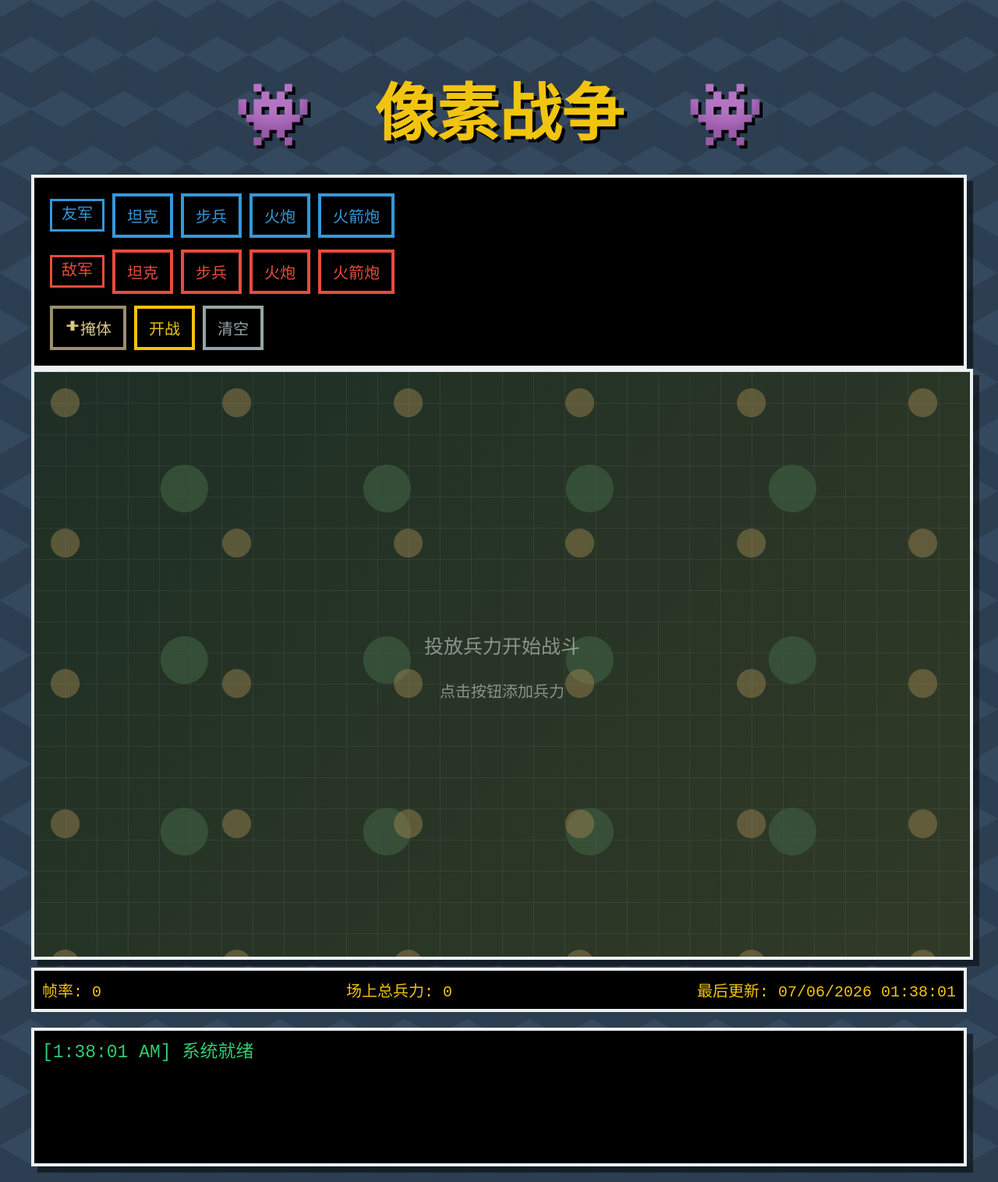
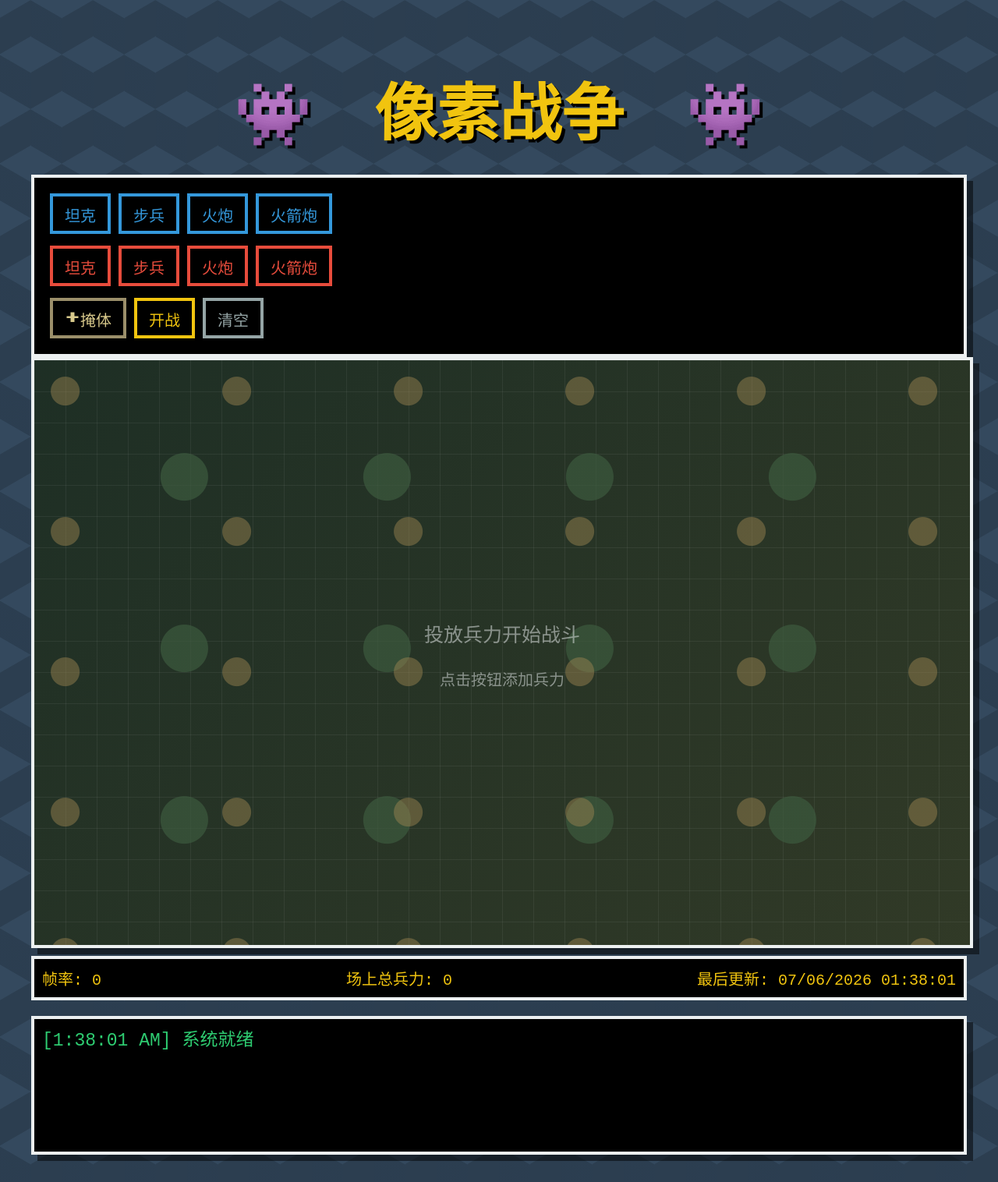
Before and after one commit to CrescentVelvet/crescentvelvet.github.io, a Jekyll site: the page built from _pages/sandbox_war_game.html, in a window 1280 px wide. Shown: the whole page at 78% size. Built offline with Jekyll 4.4.1, drawn with Linux system fonts in a browser that asks for light colours; some web fonts are replaced.

Commit message:
沙盘战争：删除友军/敌军标签按键，所有按钮统一高度（box-sizing:border-box + line-height:1.2）

```diff
--- a/_pages/sandbox_war_game.html
+++ b/_pages/sandbox_war_game.html
@@ -99,16 +99,6 @@ permalink: /sandbox_war_game.html
             color: var(--pixel-text);
         }
 
-        /* 阵营标签：友军/敌军 行首标识 */
-        .team-tag {
-            border: 3px solid;
-            background: #000;
-            padding: 4px 12px;
-            line-height: 1.4;
-        }
-        .team-tag.tag-ally  { color: var(--pixel-primary); border-color: var(--pixel-primary); }
-        .team-tag.tag-enemy { color: var(--pixel-secondary); border-color: var(--pixel-secondary); }
-
         .pixel-btn {
             font-family: 'ZCOOL QingKe HuangYou', 'Press Start 2P', 'DotGothic16', monospace;
             padding: 10px 15px;
@@ -118,6 +108,8 @@ permalink: /sandbox_war_game.html
             cursor: pointer;
             text-transform: uppercase;
             font-size: 20px;
+            line-height: 1.2;
+            box-sizing: border-box;
             position: relative;
             transition: transform 0.1s;
             box-shadow: 4px 4px 0px rgba(0,0,0,0.5);
@@ -659,7 +651,6 @@ permalink: /sandbox_war_game.html
         <div class="game-ui">
             <div class="controls-panel">
                 <div class="control-row">
-                    <label class="team-tag tag-ally">友军</label>
                     <button onclick="addUnit('ally','tank')" class="pixel-btn btn-ally">坦克</button>
                     <button onclick="addUnit('ally','soldier')" class="pixel-btn btn-ally">步兵</button>
                     <button onclick="addUnit('ally','artillery')" class="pixel-btn btn-ally">火炮</button>
@@ -667,7 +658,6 @@ permalink: /sandbox_war_game.html
                 </div>
 
                 <div class="control-row">
-                    <label class="team-tag tag-enemy">敌军</label>
                     <button onclick="addUnit('enemy','tank')" class="pixel-btn btn-enemy">坦克</button>
                     <button onclick="addUnit('enemy','soldier')" class="pixel-btn btn-enemy">步兵</button>
                     <button onclick="addUnit('enemy','artillery')" class="pixel-btn btn-enemy">火炮</button>
```
